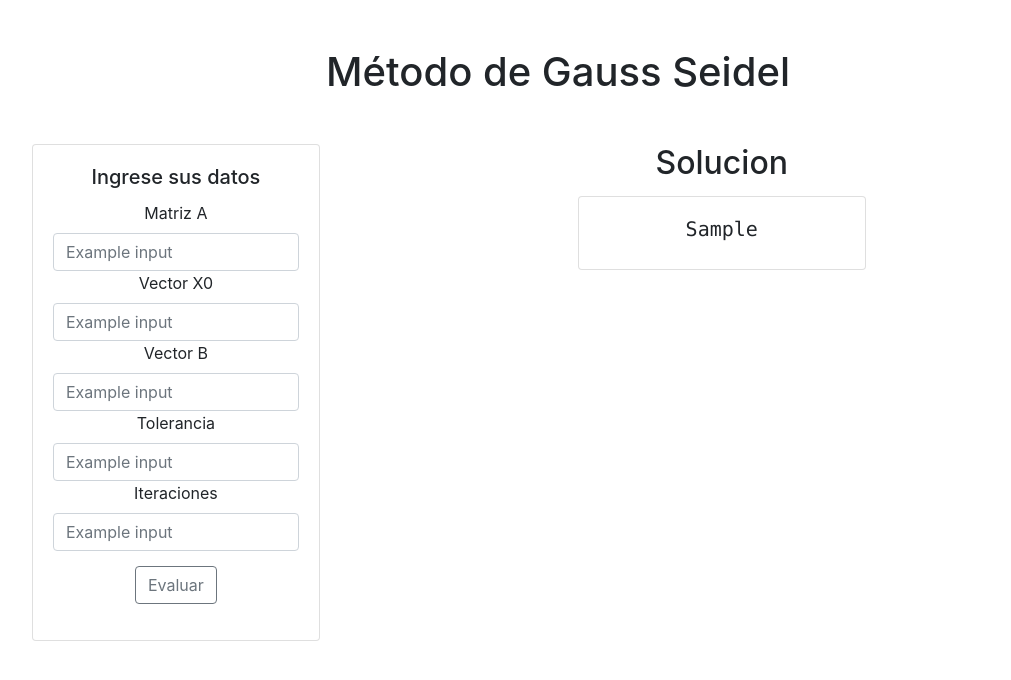
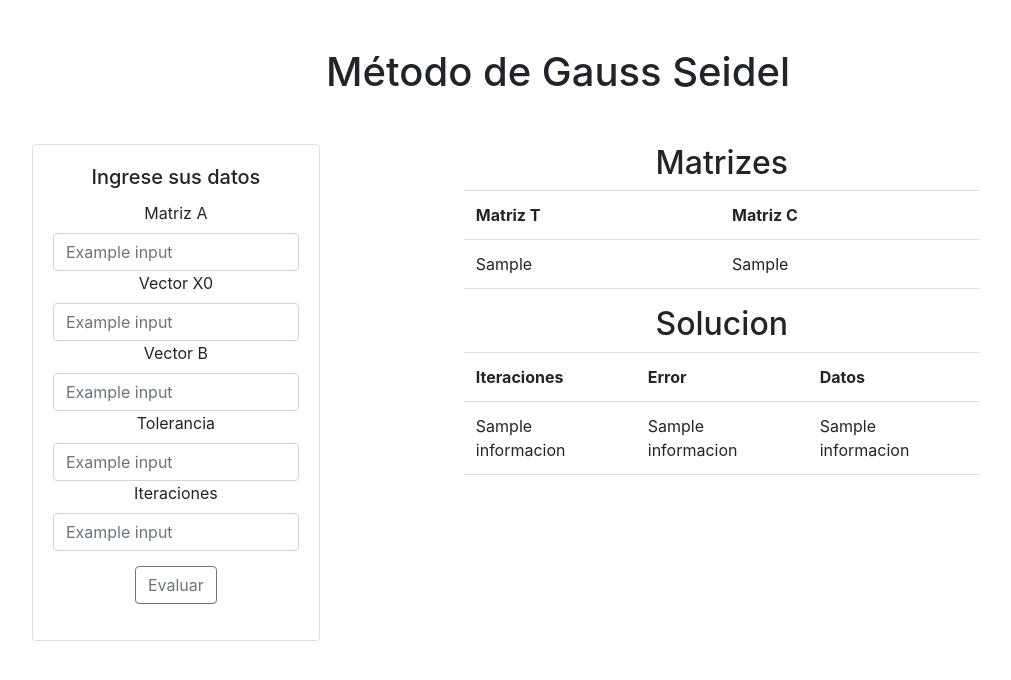
Before and after one commit to mmunozc/Analisis_Numerico, a Django app: template MethodSolver/app/templates/metodosPage/gaussSeidel.html in a window 1280 px wide. Shown: the part 56-736 px from the top of that part, without its empty margins (82-1093 px from the left). Run offline with Django 3.2, Linux system fonts and the light colour scheme; the template is opened without the code that fills it: most values are stand-ins (such as "Sample title", 1, 10 or a date in 2020); the page is wider than the window, and the part outside it is not shown.

Commit message:
gauss seidel funcional

```diff
--- a/MethodSolver/app/templates/metodosPage/gaussSeidel.html
+++ b/MethodSolver/app/templates/metodosPage/gaussSeidel.html
@@ -65,14 +65,34 @@
 <!-- TODO: CUADRAR LA TABLA -->
 
     <div class="col-5">
+        <h2>Matrizes</h2>
+        <table class="table">
+            <tr>
+                <th>Matriz T</th>
+                <th>Matriz C</th>
+            </tr>
+
+            <tr>
+                <td>{{data.t}}</td>
+                <td>{{data.c}}</td>
+            </tr>
+        </table>
         <h2>Solucion</h2>
-        {% for j in output.t %}
-        <div class="card" style="margin: 10pt 0;">
-            <div class="card-body">
-                <pre class="h5">{{j}}</pre>
-            </div>
-        </div>
-        {% endfor %}
+        <table class="table">
+            <tr>
+                <th>Iteraciones</th>
+                <th>Error</th>
+                <th>Datos</th>
+            </tr>
+
+            {% for i,j,k in data.informacion %}
+            <tr>
+                <td>{{i}}</td>
+                <td>{{j}}</td>
+                <td>{{k}}</td>
+            </tr>
+            {% endfor %}
+        </table>
     </div>
 </div>
 
--- a/MethodSolver/app/templates/metodosPage/sor.html
+++ b/MethodSolver/app/templates/metodosPage/sor.html
@@ -79,16 +79,14 @@
                 <th>Datos</th>
             </tr>
 
-            {% for i,j in data%}
+            {% for i,j in data.informacion %}
             <tr>
                 <td>{{i}}</td>
                 <td>{{j}}</td>
             </tr>
             {% endfor %}
-
-
-
         </table>
+        <h4>La solucion del sistema es: {{data.solucion}}</h4>
     </div>
 </div>
 
```
Also changed, not shown: MethodSolver/app/methods.py (+14 -7 lines).
